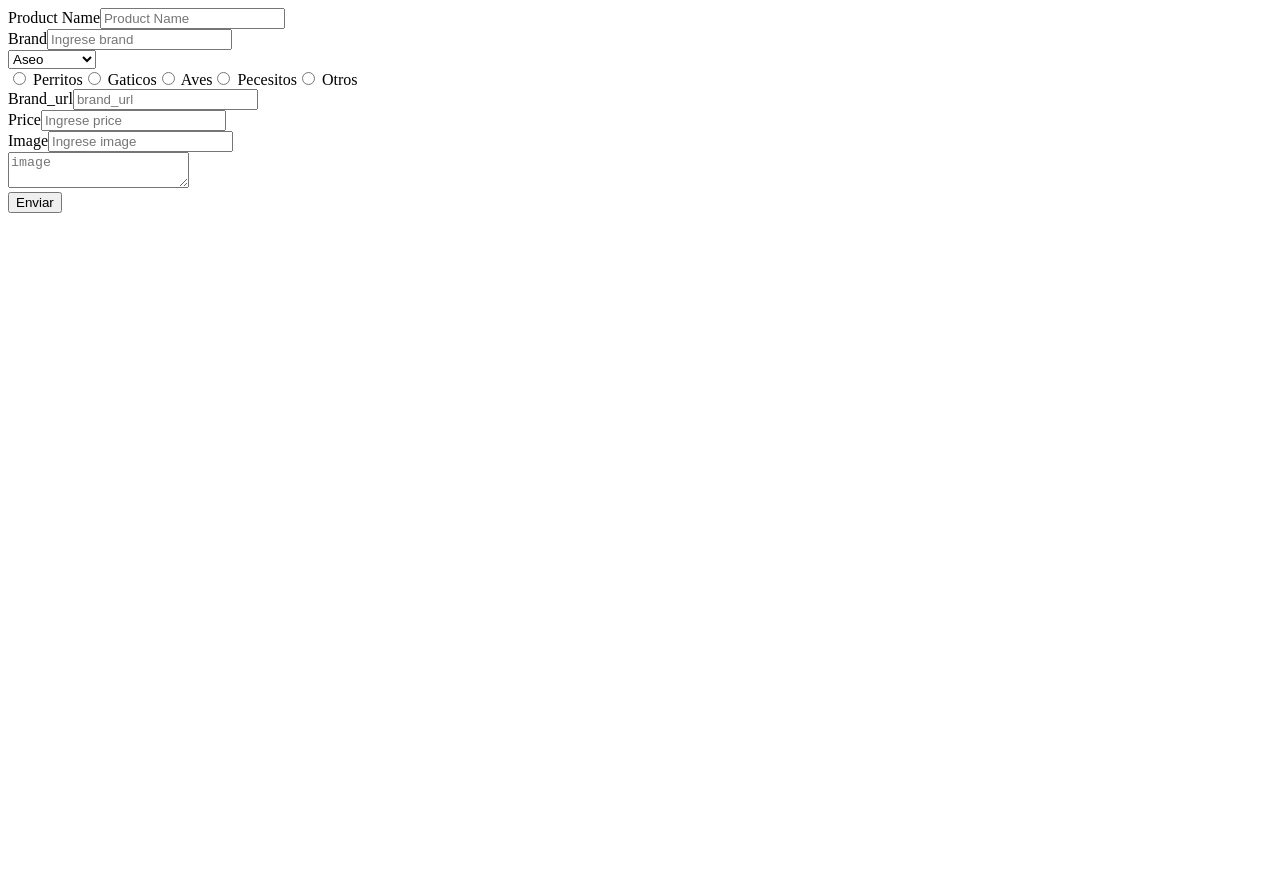
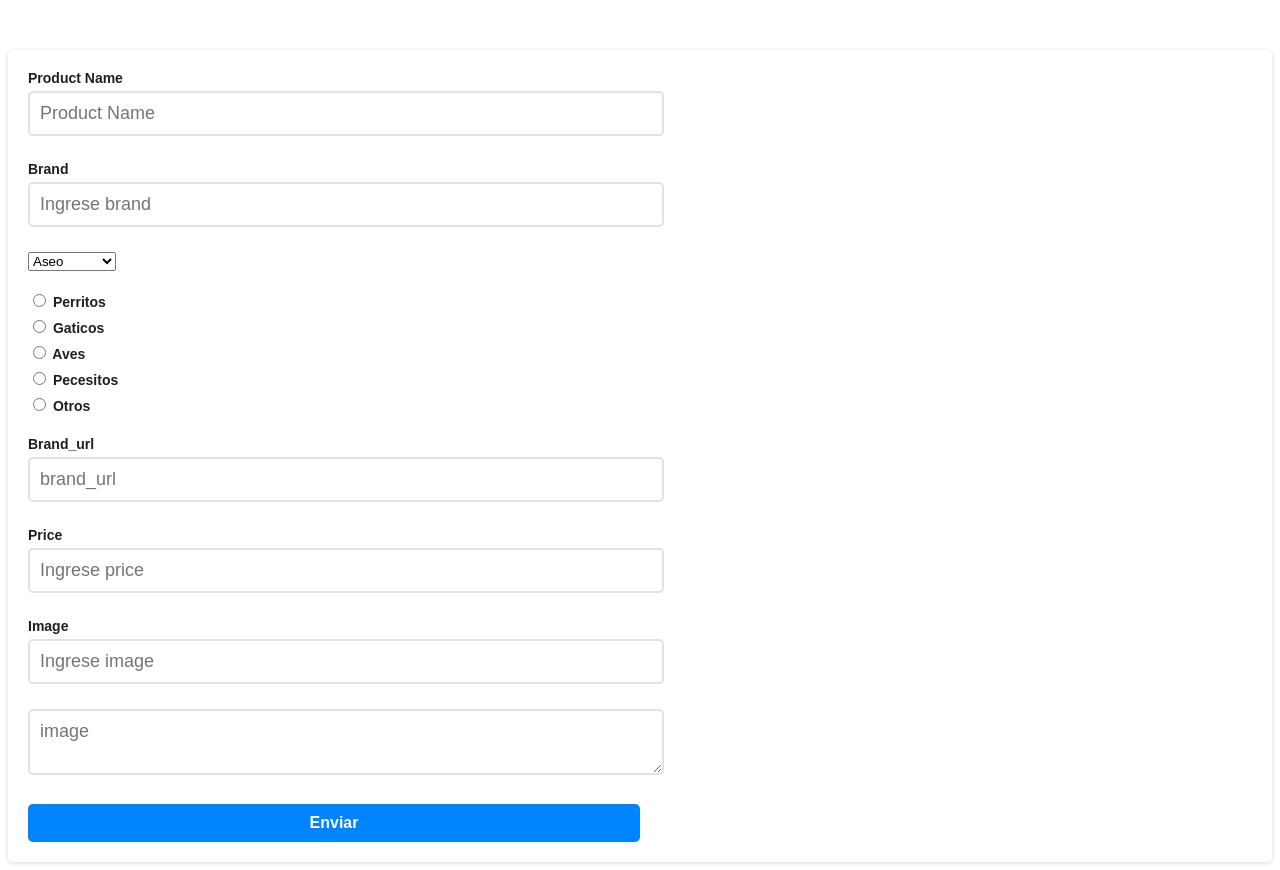
Before and after one commit to edisonprise/Pet_Venture-2, a Next.js app: page /formulario in a window 1280 px wide. Before the commit the page ends 800 px from the top, so only its background shows below. Built offline with nearby package versions, Linux system fonts and the light colour scheme.

Commit message:
formularioR

```diff
--- a/src/app/Components/Formulario/formulario.jsx
+++ b/src/app/Components/Formulario/formulario.jsx
@@ -83,7 +83,7 @@ const Formulario = () => {
         }}
       >
         {({ errors }) => (
-          <Form className="formulario">
+          <Form className={styles.formulario}>
             <div>
               <label htmlFor="product_name">Product Name</label>
               <Field
--- a/src/app/Components/Formulario/formulario.module.css
+++ b/src/app/Components/Formulario/formulario.module.css
@@ -42,7 +42,7 @@
 .formulario input,
 .formulario textarea {
   font-family: Arial, Helvetica, sans-serif;
-  width: 100%;
+  width: 50%;
   border-radius: 5px;
   border: 2px solid #e2e2e2;
   font-size: 18px;
@@ -69,7 +69,7 @@
   font-family: Arial, Helvetica, sans-serif;
   border: none;
   cursor: pointer;
-  width: 100%;
+  width: 50%;
   padding: 10px;
   border-radius: 5px;
   color: #fff;
```
